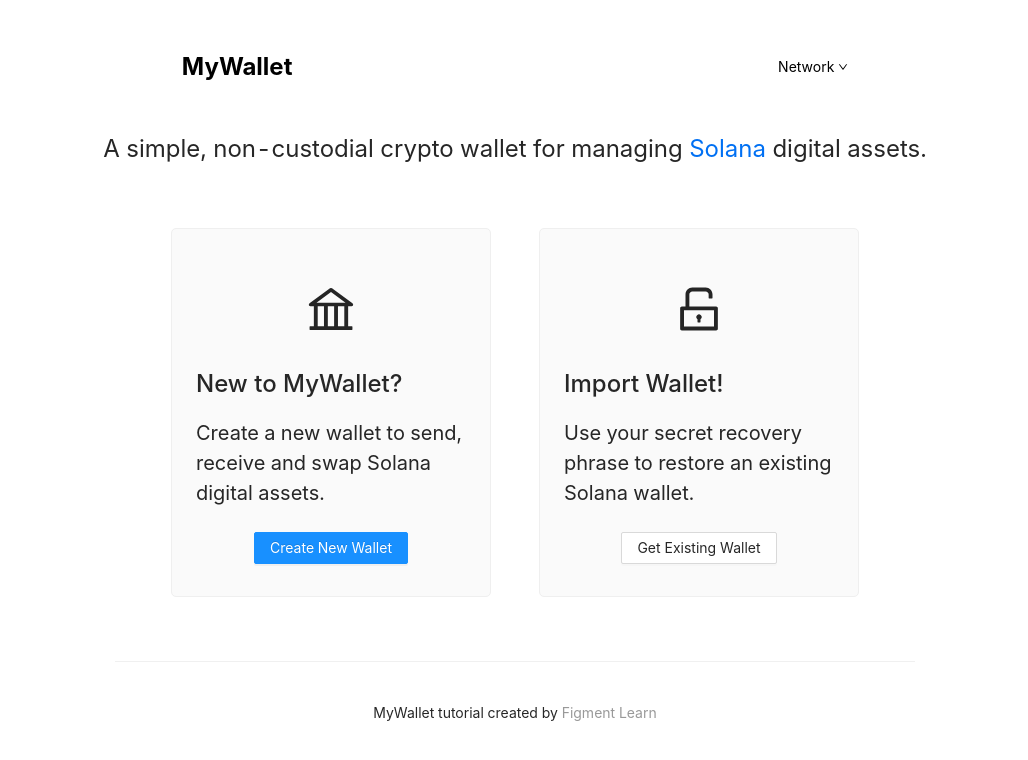
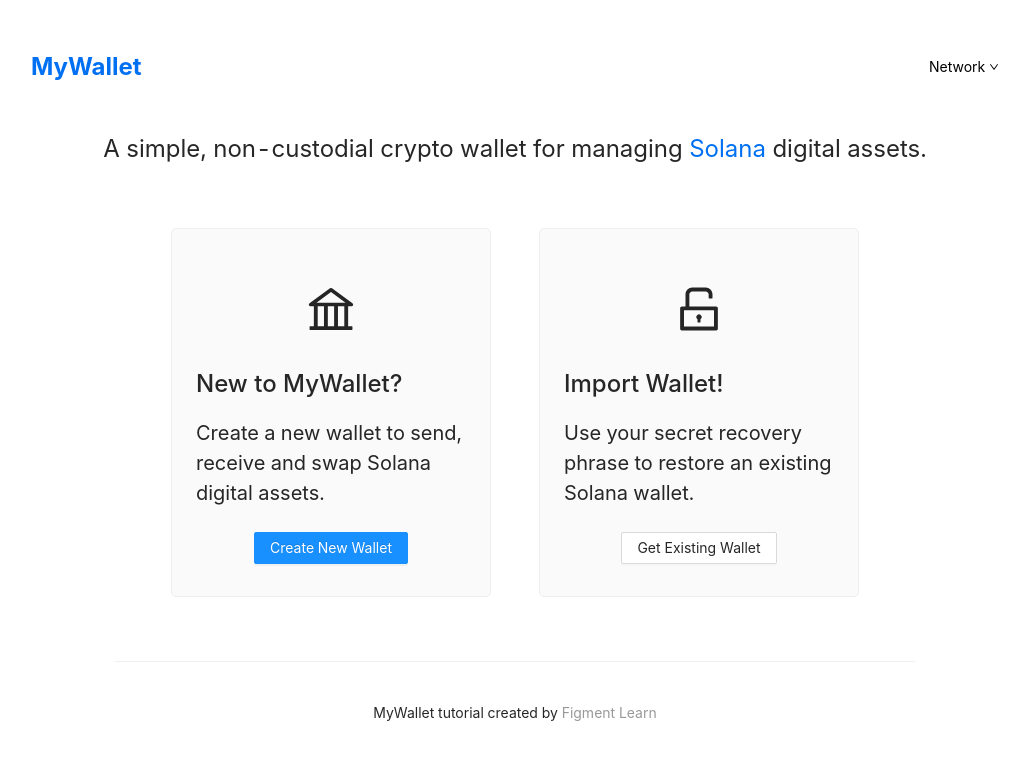
Before and after one commit to LovelyStar215/solana-wallet, a Next.js app: page / in a window 1280 px wide. In both pictures the pointer is over the element "MyWallet". Shown: the top 760 px of the page, without its empty margins (125-1153 px from the left). Built offline with nearby package versions, Linux system fonts and the light colour scheme.

Commit message:
Update index css styles

```diff
--- a/components/Layout/index.module.css
+++ b/components/Layout/index.module.css
@@ -14,14 +14,13 @@
 }
 
 .header {
+  max-width: 1000px;
   display: flex;
-  justify-content: space-around;
-  /* border: 1px solid red; */
+  justify-content: space-between;
   width: 100%;
 }
 
 .top {
-  /* border: 1px solid black; */
   margin: auto 0;
   padding: 0 1rem;
   color: black;
@@ -32,6 +31,11 @@
   font-size: 1.5rem;
 }
 
+.logo:hover {
+  cursor: pointer;
+  color: #0070f3;
+}
+
 .footerHome {
   margin: 1rem 0;
 }
```
